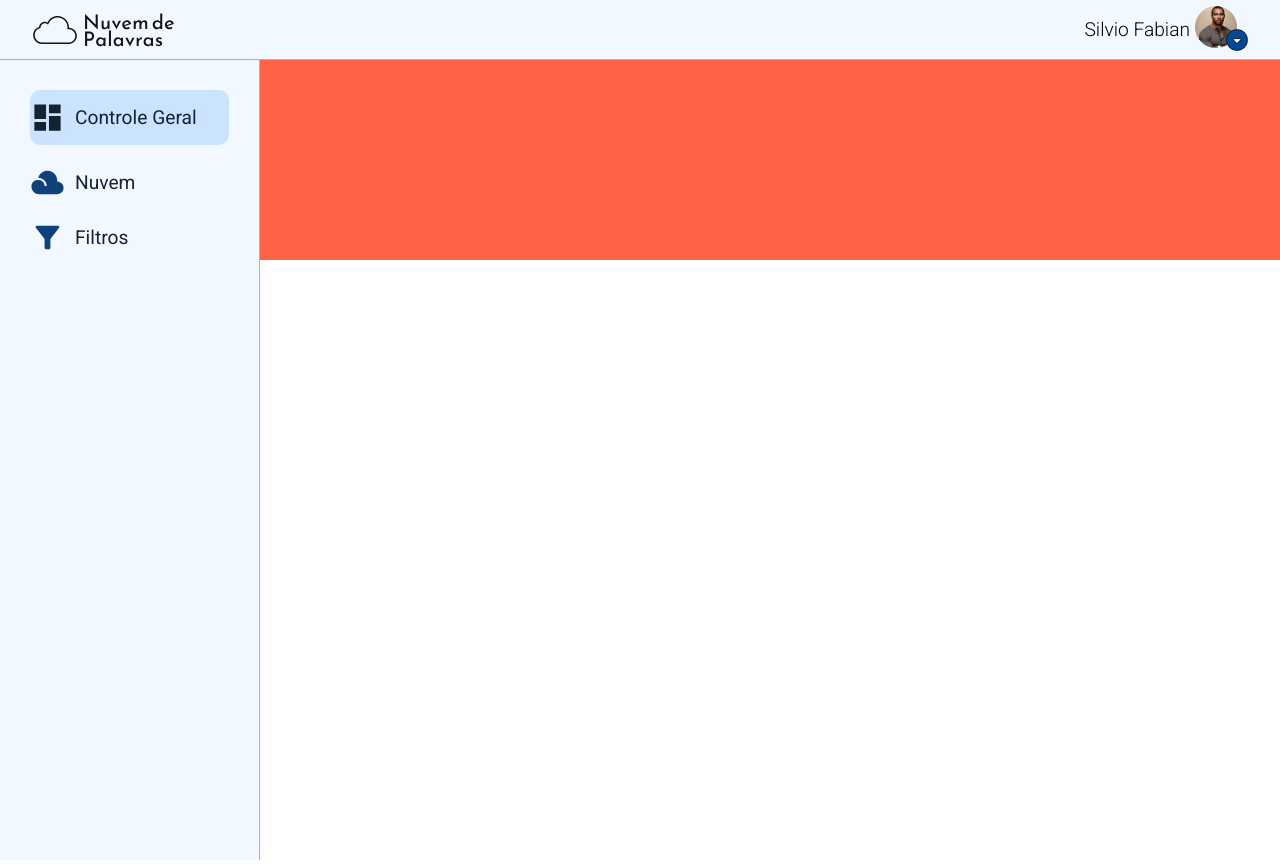
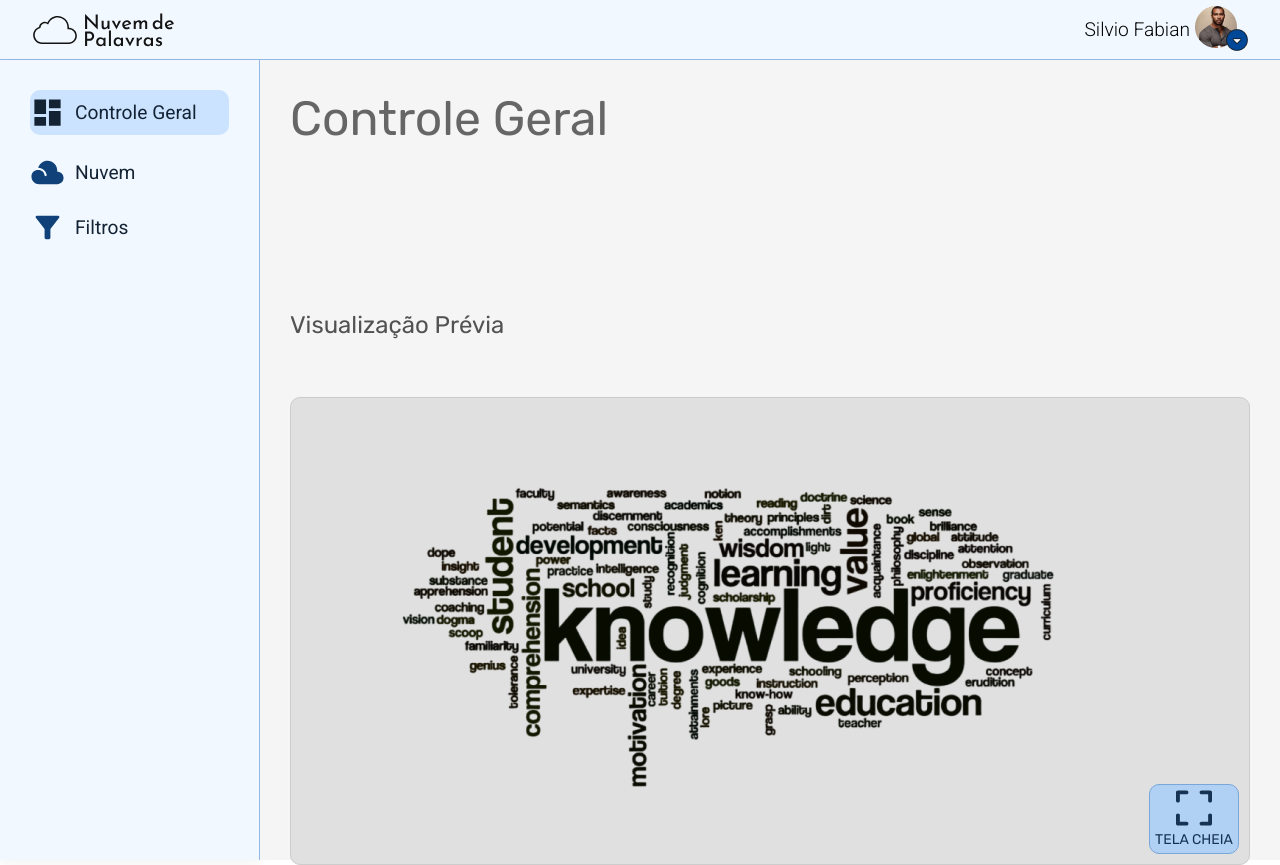
Before and after one commit to Tengo-Tech/FrontEnd, a plain HTML site: page html/control.html in a window 1280 px wide. Drawn offline with Linux system fonts and the light colour scheme.

Commit message:
c12 - :construction: Parte do Main Section feita

```diff
--- a/css/control.css
+++ b/css/control.css
@@ -1,4 +1,12 @@
 @import url("https://fonts.googleapis.com/css2?family=Roboto:wght@300;400;700&family=Rubik:wght@300;400;600;700&display=swap");
+
+:root {
+  --bg-top-side: #F1F8FF;
+  --border: #92B8E3;
+  --selected: #CBE3FF;
+  --text-color1: #142334;
+  --main-bg: #F5F5F5;
+}
 
 * {
   box-sizing: border-box;
@@ -7,17 +15,6 @@
   font-family: "Rubik", "Roboto", sans-serif;
   list-style-type: none;
   text-decoration: none;
-}
-
-:root {
-  --bg-top-side: #F1F8FF;
-  --border: #92B8E3;
-  --selected: #CBE3FF;
-  --text-color1: #142334;
-}
-
-img {
-  max-width: 100px;
 }
 
 .estrutura {
@@ -84,7 +81,7 @@ img {
 .selected {
   border-radius: 10px;
   background: var(--selected);
-  padding: 10px 0 10px 0;
+  padding: 5px 0;
 }
 
 .sidenav span {
@@ -95,7 +92,57 @@ img {
 
 /* Main */
 .main {
+  background: var(--main-bg);
   grid-area: main;
-  background: tomato;
-  height: 200px;
+  display: grid;
+  grid-template-columns: 1fr 1fr;
 }
+
+.titulo-principal {
+  padding: 30px 0 0 30px;
+  color: #666;
+  font-family: Rubik;
+  font-size: 3em;
+  font-weight: 400;
+}
+
+.main h3 {
+  grid-column: 1;
+  margin: 100px 0 0 30px;
+  color: #525252;
+  font-size: 1.5em;
+  font-weight: 400;
+}
+
+.content {
+  grid-column: 1 / 3;
+  border-radius: 10px;
+  border: 1px solid #CCC;
+  background: #E0E0E0;
+  margin: -5px 30px;
+  padding: 10px;
+  display: flex;
+  justify-content: space-between;
+  align-items: center;
+}
+
+.content img {
+  margin: 0 auto;
+}
+
+.botao-fullscreen {
+  align-self: flex-end;
+  display: flex;
+  flex-direction: column;
+  justify-content: center;
+  align-items: center;
+  max-width: 100px;
+  color: #173353;
+  font-family: Roboto;
+  font-size: 0.875em;
+  border-radius: 10px;
+  border: 1px solid #7AA6D9;
+  background: #B0D0F4;
+  padding: 5px;
+  gap: 5px;
+}
--- a/html/control.html
+++ b/html/control.html
@@ -43,7 +43,15 @@
     </nav>
 
     <main class="main">
-
+      <h1 class="titulo-principal">Controle Geral</h1>
+      <h3>Visualização Prévia</h3>
+      <div class="content">
+        <img src="../imgs/NuvemPalavras.png">
+          <a class="botao-fullscreen" href="#">
+            <img src="../imgs/fullscreen.svg">
+            <span>TELA CHEIA</span>
+          </a>
+      </div>
     </main>
 
   </div>
```
Also changed, not shown: imgs/fullscreen.svg (added).
